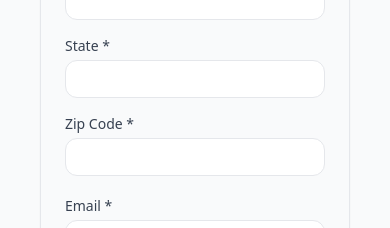
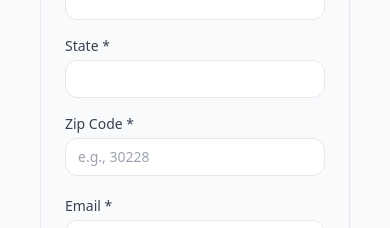
Before and after one commit to milamindustries/milamindustries-site, a Next.js app in the folder milamindustries-site/: page /vendor-submission in a window 390 px wide. Shown: the part 800-1028 px from the top of the page. Built offline with nearby package versions, Linux system fonts and the light colour scheme.

Commit message:
fix(vendor-form): disable native pattern validation, remove phone pattern, normalize phone; keep mp3 upload

```diff
--- a/milamindustries-site/app/vendor-submission/page.jsx
+++ b/milamindustries-site/app/vendor-submission/page.jsx
@@ -4,30 +4,51 @@
 import { useState } from 'react';
 
 export default function VendorSubmissionPage() {
-  // same toggles as your main form
+  // toggles
   const [improvements, setImprovements] = useState('No');
   const [repairs, setRepairs] = useState('No');
   const [mortgage, setMortgage] = useState('No');
   const [liens, setLiens] = useState('No');
   const [offerReceived, setOfferReceived] = useState('No');
 
-  // UI state
+  // UI
   const [status, setStatus] = useState(null);
   const [loading, setLoading] = useState(false);
 
-  // auto-fill current date (YYYY-MM-DD)
   const today = new Date().toISOString().split('T')[0];
 
   async function onSubmit(e) {
-    e.preventDefault();
+    e.preventDefault(); // we control validation in JS
     const formEl = e.currentTarget;
     setStatus(null);
+
+    // ---- Debug: show first invalid field if any native constraint fails ----
+    // (Because we use noValidate, this will only run if another attribute like required is missing)
+    const controls = Array.from(formEl.elements || []).filter(
+      (el) => el instanceof HTMLElement && 'checkValidity' in el
+    );
+    for (const el of controls) {
+      // @ts-ignore
+      if (el.willValidate && !el.checkValidity()) {
+        // @ts-ignore
+        const name = el.name || el.id || '(unnamed field)';
+        // @ts-ignore
+        const msg = el.validationMessage || 'This field is invalid.';
+        setStatus({ type: 'error', msg: `${name}: ${msg}` });
+        // visually focus the offender
+        // @ts-ignore
+        el.focus?.();
+        return;
+      }
+    }
+    // -----------------------------------------------------------------------
+
     setLoading(true);
 
     const form = new FormData(formEl);
     const data = Object.fromEntries(form.entries());
 
-    // ---- MP3 upload (optional) ----
+    // Optional MP3 upload
     let audioUrl = '';
     const audioInput = formEl.querySelector('input[name="audioFile"]');
     const file = audioInput?.files?.[0];
@@ -36,7 +57,6 @@ export default function VendorSubmissionPage() {
       if (file) {
         const MAX_BYTES = 10 * 1024 * 1024; // 10MB
         const validTypes = ['audio/mpeg', 'audio/mp3'];
-
         if (!validTypes.includes(file.type) && !file.name.toLowerCase().endsWith('.mp3')) {
           throw new Error('Audio must be an .mp3 file.');
         }
@@ -47,12 +67,8 @@ export default function VendorSubmissionPage() {
         const fd = new FormData();
         fd.append('file', file);
 
-        const uploadRes = await fetch('/api/vendor-audio', {
-          method: 'POST',
-          body: fd,
-        });
+        const uploadRes = await fetch('/api/vendor-audio', { method: 'POST', body: fd });
         const uploadJson = await uploadRes.json();
-
         if (!uploadRes.ok || !uploadJson?.ok || !uploadJson?.url) {
           throw new Error(uploadJson?.error || 'Audio upload failed.');
         }
@@ -60,22 +76,18 @@ export default function VendorSubmissionPage() {
       }
     } catch (uploadErr) {
       console.error(uploadErr);
-      setStatus({
-        type: 'error',
-        msg: uploadErr?.message || 'Audio upload failed. Please check the file and try again.',
-      });
+      setStatus({ type: 'error', msg: uploadErr?.message || 'Audio upload failed.' });
       setLoading(false);
       return;
     }
-    // --------------------------------
 
-    // Normalize phone to digits only so it won’t trip any patterns downstream
+    // Normalize phone to digits only (avoid any pattern issues downstream)
     const phoneRaw = data.phone || '';
-    const normalizedPhone = phoneRaw.replace(/\D+/g, '');
+    const normalizedPhone = String(phoneRaw).replace(/\D+/g, '');
 
     const payload = {
       ...data,
-      phone: normalizedPhone, // normalized
+      phone: normalizedPhone,
       submittedAt: new Date().toISOString(),
       fullName: [data.firstName, data.lastName].filter(Boolean).join(' ').trim(),
       flags: {
@@ -100,7 +112,7 @@ export default function VendorSubmissionPage() {
       },
       leadSource: 'Vendor Submission Form',
       isVendorSubmission: true,
-      audioUrl, // may be empty string if no upload
+      audioUrl,
     };
 
     try {
@@ -110,19 +122,14 @@ export default function VendorSubmissionPage() {
         body: JSON.stringify(payload),
       });
       const json = await res.json();
-
       if (!res.ok || !json?.ok) throw new Error(json?.error || 'Submit failed');
 
       setStatus({ type: 'success', msg: 'Thanks—submitted successfully.' });
-
       formEl.reset();
       setImprovements('No'); setRepairs('No'); setMortgage('No'); setLiens('No'); setOfferReceived('No');
     } catch (err) {
       console.error(err);
-      setStatus({
-        type: 'error',
-        msg: err?.message || 'There was an error submitting the form. Please try again.',
-      });
+      setStatus({ type: 'error', msg: err?.message || 'There was an error submitting the form.' });
     } finally {
       setLoading(false);
     }
@@ -135,22 +142,13 @@ export default function VendorSubmissionPage() {
       </h1>
 
       <div className="mt-10 flex justify-center">
-        <form onSubmit={onSubmit} className="w-full space-y-5 bg-gray-50 p-6 rounded-2xl border shadow-sm">
+        {/* IMPORTANT: disable native browser validation */}
+        <form noValidate onSubmit={onSubmit} className="w-full space-y-5 bg-gray-50 p-6 rounded-2xl border shadow-sm">
           {/* 1) Vendor info */}
-          <Select
-            label="Vendor info *"
-            name="vendorInfo"
-            required
-            options={['LeadBanc', 'No Accent Callers', 'Pineapple', 'REVA']}
-          />
+          <Select label="Vendor info *" name="vendorInfo" required options={['LeadBanc', 'No Accent Callers', 'Pineapple', 'REVA']} />
 
           {/* 2) Lead status */}
-          <Select
-            label="Lead status *"
-            name="leadStatus"
-            required
-            options={['Cold', 'Warm', 'Hot']}
-          />
+          <Select label="Lead status *" name="leadStatus" required options={['Cold', 'Warm', 'Hot']} />
 
           {/* Contact details */}
           <div className="grid grid-cols-1 sm:grid-cols-2 gap-4">
@@ -163,12 +161,12 @@ export default function VendorSubmissionPage() {
           <div className="grid grid-cols-1 sm:grid-cols-3 gap-4">
             <Field label="City *" name="city" required />
             <Field label="State *" name="state" required />
-            <Field label="Zip Code *" name="zip" required inputMode="numeric" />
+            <Field label="Zip Code *" name="zip" required inputMode="numeric" placeholder="e.g., 30228" />
           </div>
 
           {/* Contact info */}
           <div className="grid grid-cols-1 sm:grid-cols-2 gap-4">
-            <Field label="Email *" name="email" type="email" required />
+            <Field label="Email *" name="email" type="email" required autoComplete="email" />
             <Field
               label="Phone *"
               name="phone"
@@ -177,6 +175,7 @@ export default function VendorSubmissionPage() {
               required
               placeholder="e.g., 5551234567"
               autoComplete="tel"
+              // NOTE: no pattern prop here!
             />
           </div>
 
@@ -269,12 +268,7 @@ export default function VendorSubmissionPage() {
           />
 
           {/* Notes */}
-          <TextArea
-            label="Notes"
-            name="notes"
-            rows={4}
-            placeholder="Anything else worth noting (optional)"
-          />
+          <TextArea label="Notes" name="notes" rows={4} placeholder="Anything else worth noting (optional)" />
 
           {/* MP3 upload */}
           <label className="block text-sm">
```
